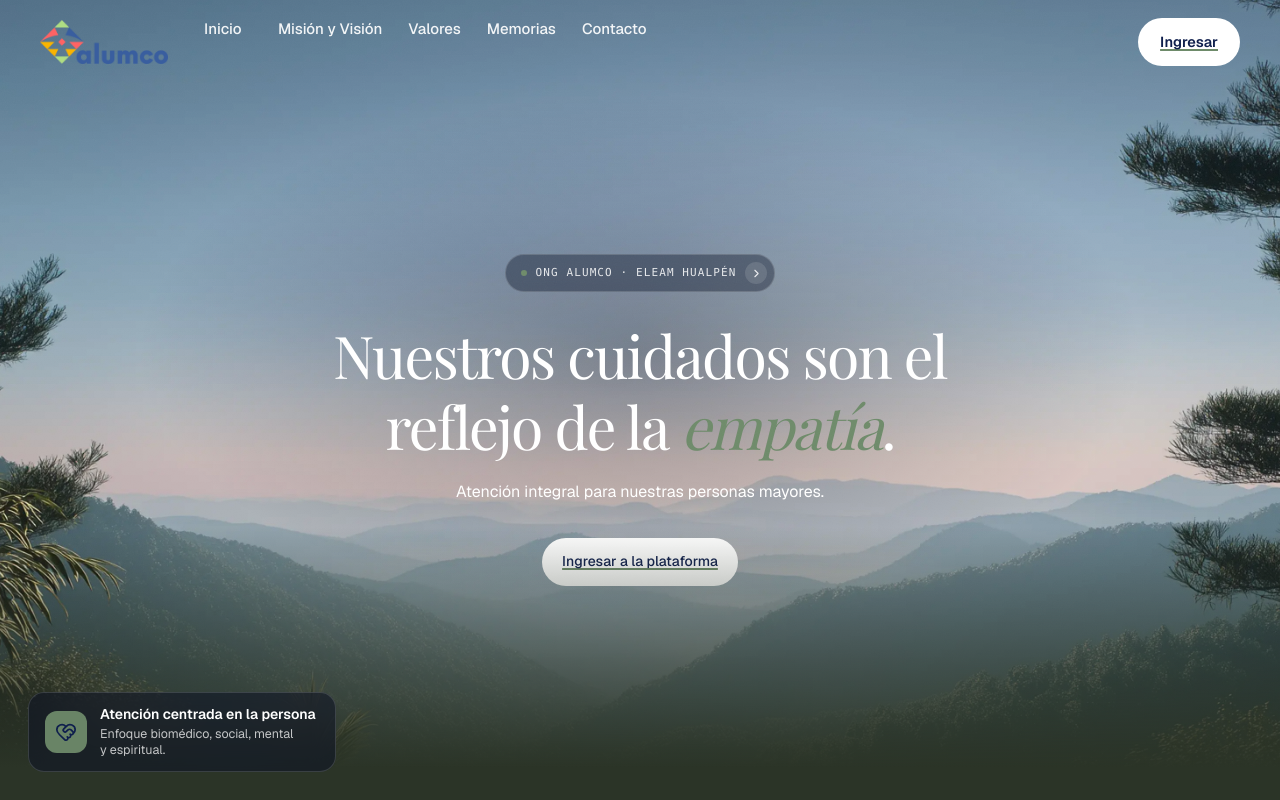
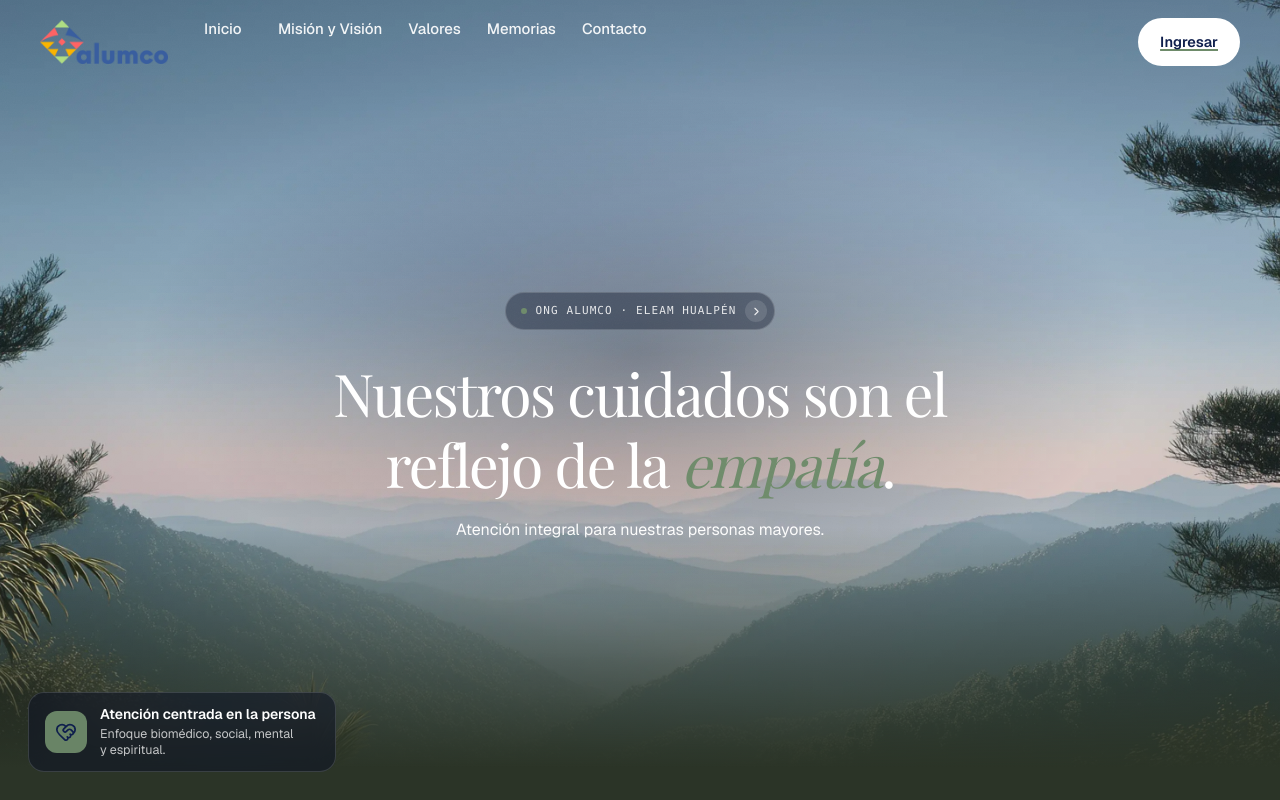
Before and after one commit to Bato21/alumco-lms, a Next.js app: page / in a window 1280 px wide. Shown: the top 800 px of the page. Built offline with nearby package versions, Linux system fonts and the light colour scheme; a web font is replaced by a local one.

Commit message:
style(landing): quita botón Ingresar del centro del hero
Hero queda con eyebrow + título + subtítulo (más limpio). Acceso por el
botón Ingresar del nav.

Co-Authored-By: Claude Opus 4.8 <noreply@anthropic.com>

```diff
--- a/src/components/alumco/landing/HeroSection.tsx
+++ b/src/components/alumco/landing/HeroSection.tsx
@@ -1,4 +1,3 @@
-import Link from 'next/link'
 import Image from 'next/image'
 import { HeartHandshake, ChevronRight } from 'lucide-react'
 
@@ -120,25 +119,6 @@ export default function HeroSection() {
           Atención integral para nuestras personas mayores.
         </p>
 
-        {/* Pill blanco único centrado — firma Giga */}
-        <div style={{ marginTop: 28, display: 'flex', justifyContent: 'center' }}>
-          <Link
-            href="/login"
-            style={{
-              display: 'inline-flex',
-              alignItems: 'center',
-              height: 42,
-              background: '#fff',
-              color: 'var(--azul-950)',
-              borderRadius: 999,
-              fontWeight: 500,
-              fontSize: 14,
-              padding: '0 20px',
-            }}
-          >
-            Ingresar a la plataforma
-          </Link>
-        </div>
       </div>
 
       {/* Card flotante dark-glass abajo-izquierda — firma Giga */}
```
